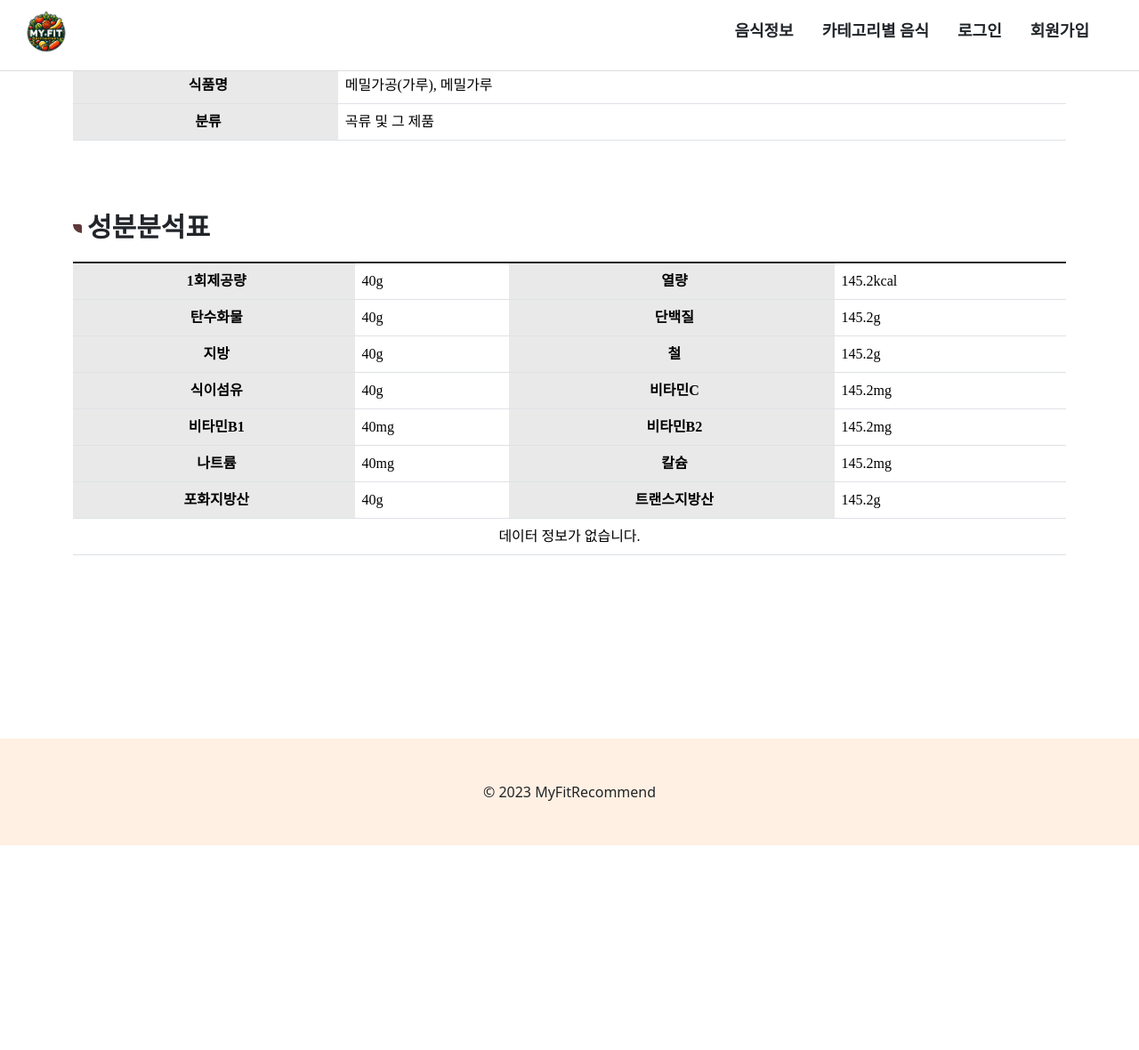
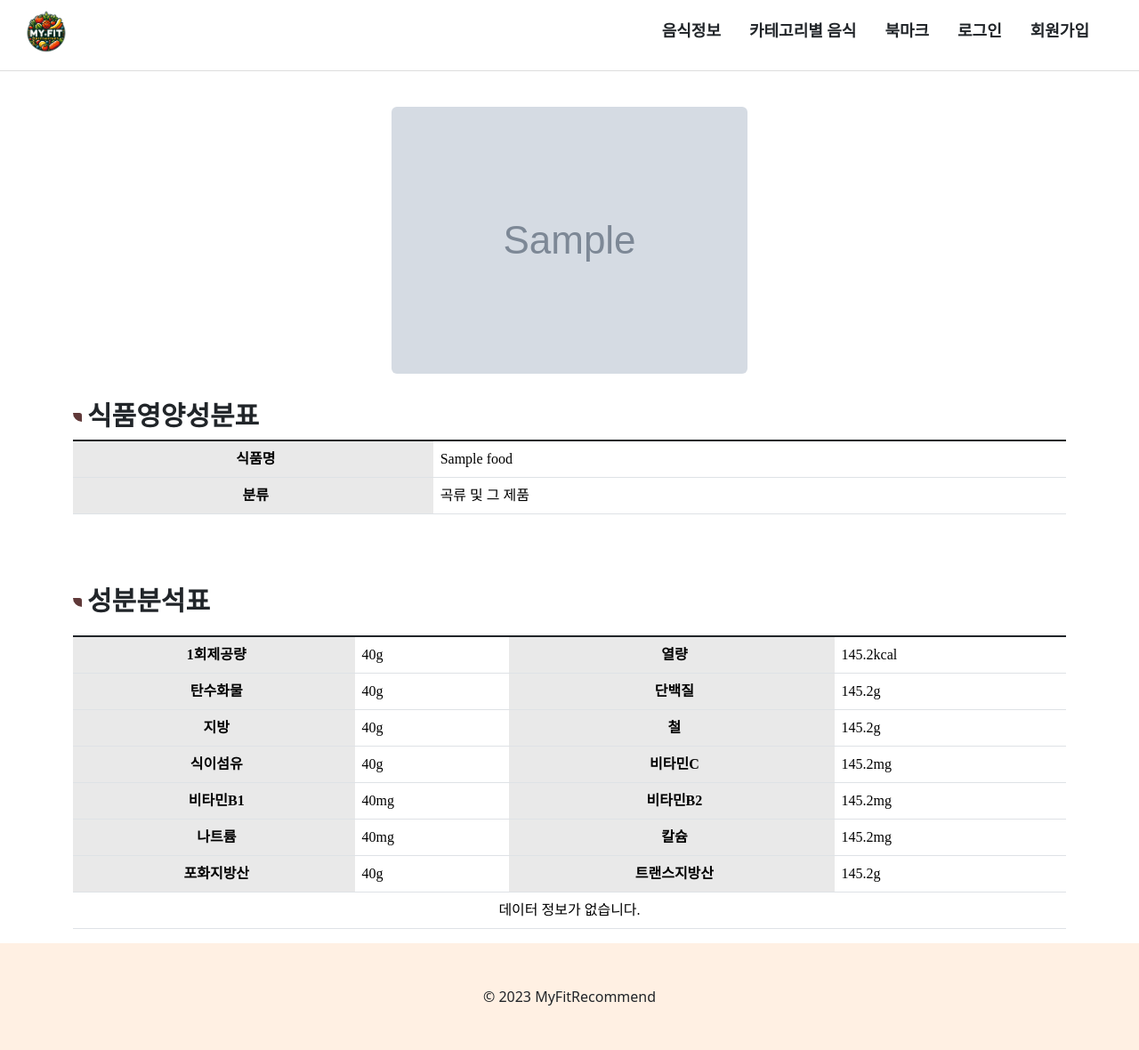
Before and after one commit to RyeonJeong/MY_FIT_RECOMMEND, a Django app: page /food_info_detail/1/ in a window 1280 px wide. Shown: the whole page at 89% size. Before the commit the page ends 950 px from the top, so only its background shows below. Run offline with Django 4.2, Linux system fonts and the light colour scheme; tables that the repository leaves empty hold one stand-in row (values such as "Sample post"); grey boxes marked "Sample" are stand-in pictures; some libraries are stand-ins or nearby versions; some web fonts are replaced.

Commit message:
food_detail 이미지 추가, css 여백조정_련정

```diff
--- a/hi.txt
+++ /dev/null
@@ -1 +0,0 @@
-하이루
--- a/my_fit_main/frontend/css/main.css
+++ b/my_fit_main/frontend/css/main.css
@@ -161,42 +161,35 @@ footer p{
   padding: 12px;
 }
 
-/* sub page common(food_info) */
-/* .sub_title{
-  position: relative;
-  padding: 10px 20px;
-  border-bottom: 1px solid #eceef2;
+/* sub_page(food_info, food_info_detail) */
+.container .food_image{
+  width: 400px;
+  min-height: 300px;
+  margin: 0 auto;
 }
-.sub_title h2{
-  position: relative;
-  padding-left: 30px;
-  font-size: 25px;
-  font-weight: 400;
-  color: #21222d;
-  letter-spacing: -1px;
+
+.container .food_image img{
+  width: 100%;
+
 }
-.sub_title h2:before{
-  content: '';
-  display: block;
-  position: absolute;
-  top: 10px;
-  left: 0px;
-  width: 18px;
-  height: 18px;
-  background: #eceef2;
-  border-radius: 100%;
-  box-shadow: 2px 2px 3px rgba(0,0,0,0.05)
-} */
+
 
 /* 공통 css */
 .mt20{
-  margin-top: 20px;
+  margin-top: 20px!important;
 }
 .mt60{
-  margin-top: 60px;
+  margin-top: 60px!important;
 }
 .mt80{
   margin-top: 80px !important;
+}
+.mt120{
+  margin-top: 120px;
+}
+
+.mb80{
+  margin-bottom: 80px!important;
 }
 /* 공통 css */
 
@@ -308,7 +301,9 @@ footer p{
   width: 100%;
   margin: 0;
 }
-
+.account .info a.item{
+  text-decoration: none;
+}
 .account .info .item {
   display: inline-block;
   min-width: 140px;
@@ -318,10 +313,14 @@ footer p{
 .account .info .item+.item {
   border-left: 1px solid #e3e1dc;
 }
+.account .info a.link{
+  text-decoration: none;
+}
 
 .account .info .link {
   margin-left: 13px;
-  color: #7bd3f7;
+  color: #239048;
+  font-weight: 600;
 }
 
 .cp-input {
@@ -355,7 +354,7 @@ a{
 
 /* 회원가입,비밀번호 찾기 감싼 태그  */
 .info {
-  color: #ffecdbc7;
+  color: #495057;
 }
 
 
--- a/my_fit_main/main_site/views.py
+++ b/my_fit_main/main_site/views.py
@@ -23,7 +23,7 @@ class FoodListView(ListView):
         return context
 
 
-class FoodInfoView(DetailView):
+class FoodInfoView(ListView):
     model = Food
     template_name = 'main/food_info.html'
     pk_url_kwarg = 'food'
@@ -33,3 +33,8 @@ class FoodDetailView(DetailView):
     model = Food
     template_name = "main/food_info_detail.html"
     pk_url_kwarg = 'food_id'
+
+    def get_context_data(self, **kwargs):
+        context = super().get_context_data(**kwargs)
+        context["food_list"] = Food.objects.all()
+        return context
--- a/my_fit_main/templates/base/base_with_navbar.html
+++ b/my_fit_main/templates/base/base_with_navbar.html
@@ -21,9 +21,9 @@
             <li class="nav-item rounded">
                 <a class="nav-link" href="{% url 'food_list' %}">카테고리별 음식</a>
             </li>
-            {% comment %} <li class="nav-item rounded">
-                <a class="nav-link" href="{% url 'food_info_detail' food_id.pk %}">북마크</a>
-            </li> {% endcomment %}
+            <li class="nav-item rounded">
+                <a class="nav-link" href="#">북마크</a>
+            </li>
             {% if user.is_authenticated %}
             <li class="nav-item rounded">
                 <a class="nav-link" href="{% url 'account_logout' %}">로그아웃</a>
--- a/my_fit_main/templates/main/food_info.html
+++ b/my_fit_main/templates/main/food_info.html
@@ -4,7 +4,7 @@
 
 {% block content %}
 <body>
-  <div class="container">
+  <div class="container mt120">
       <h2>음식검색</h2>
       <div class="search_box">
         <form method="post" action="/search/">
--- a/my_fit_main/templates/main/food_info_detail.html
+++ b/my_fit_main/templates/main/food_info_detail.html
@@ -4,18 +4,28 @@
 
 {% block content %}
 <body>
-  <div class="container">
+  <div class="container mt120">
+
+    {% for foods in food_list %}
+    <div class="food_image">
+      <img src="{{ foods.food_image.url }}" class="rounded" alt="{{ foods }}">
+        <h3></h3>
+
+    </div>
+
+
     <h2>식품영양성분표</h2>
     <table class="table">
       <tbody class="table-group-divider">
         <tr>
           <th>식품명</th>
-            <td>메밀가공(가루), 메밀가루</td>
+          <td>{{ foods.name }}</td>
         </tr>
         <tr>
           <th>분류</th>
           <td>곡류 및 그 제품</td>
         </tr>
+        {% endfor %}
       </tbody>
     </table>
     <h2 class="mt80">성분분석표</h2>
--- a/my_fit_main/templates/main/food_list.html
+++ b/my_fit_main/templates/main/food_list.html
@@ -5,7 +5,7 @@
 
 {% block content %}
 <body>
-  <div class="container">
+  <div class="container mt120">
       <h2>음식정보(빈혈편)</h2>
     <div class="sub_list">
       {% for foods in food_list %}
--- a/my_fit_main/templates/main/index.html
+++ b/my_fit_main/templates/main/index.html
@@ -39,7 +39,7 @@
         <div class="cont_02">
             <h2>영양소별 음식추천</h2>
 
-            <ul>
+            <ul class="mt60 mb80">
                 <li>
                     <h3>빈혈이 있다면?</h3>
                     <a href="{% url 'food_list' %}">
```
Also changed, not shown: my_fit_main/main_site/migrations/0001_initial.py, my_fit_main/upload/food_pics/food_almonds_FCXOwZb.jpg (added). Lines whose indentation alone changed are shown as unchanged.
